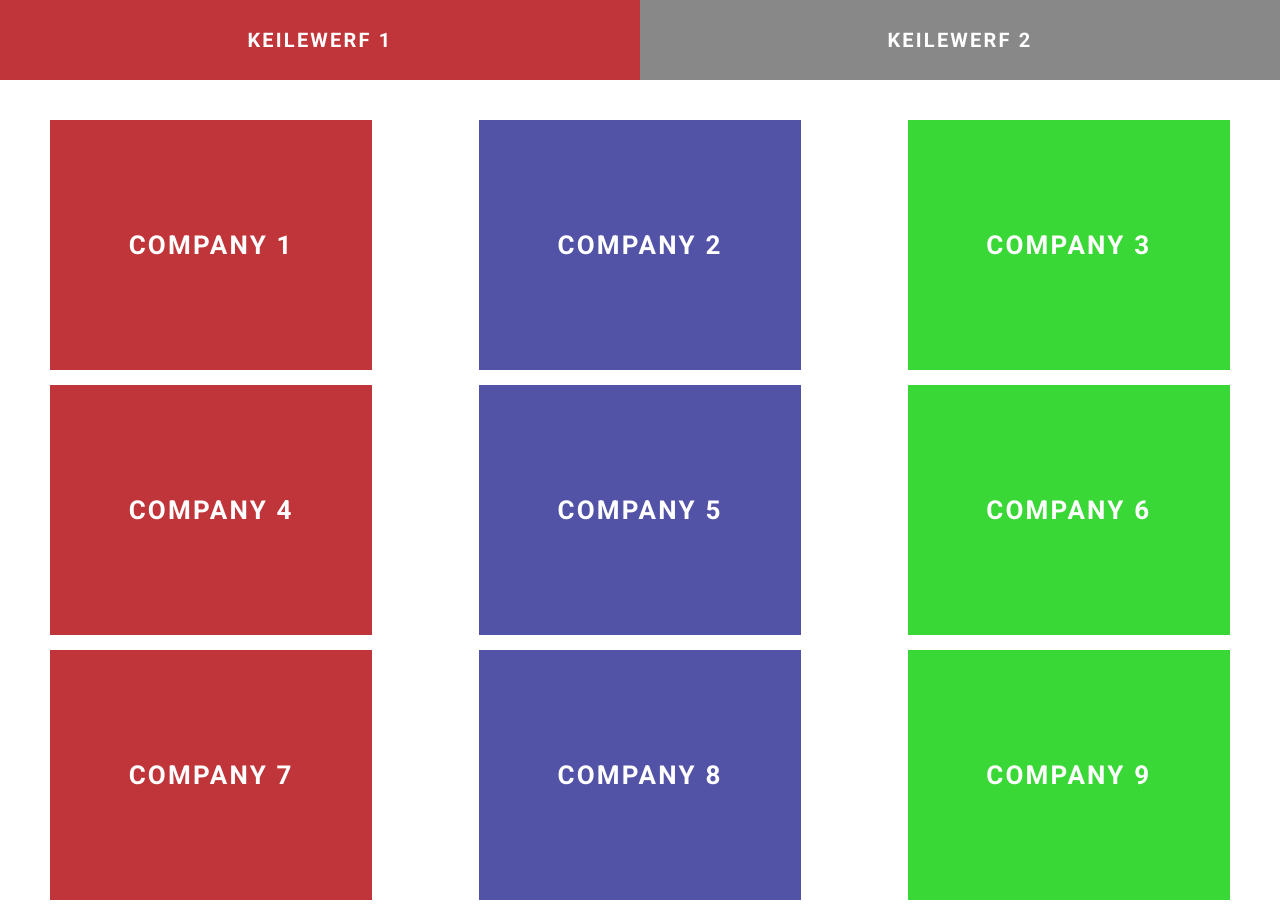
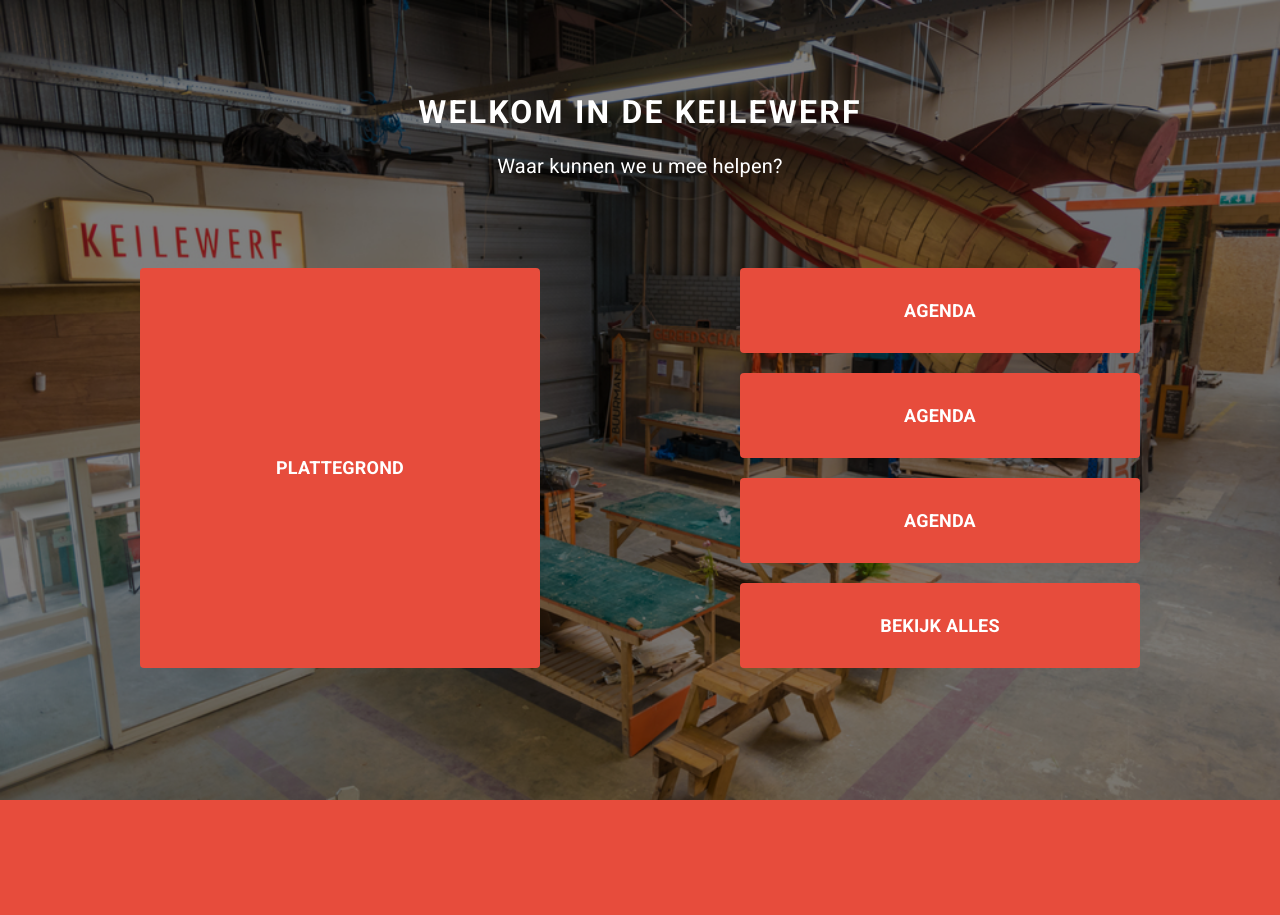
Before and after one commit to ewderonde/keilewerf-interactive-map, a PHP site: page / in a window 1280 px wide. After the commit the page ends 800 px from the top, so only its background shows below. Run offline with PHP 8.4, Linux system fonts and the light colour scheme; grey boxes labelled with a size stand in for pictures from a placeholder-image service; some libraries are stand-ins or nearby versions.

Commit message:
Changed design to casper his wireframes

```diff
--- a/css/global.css
+++ b/css/global.css
@@ -782,10 +782,16 @@
 a {
   color: #333;
   text-decoration: none;
+  outline: 0;
 }
 
 a:hover {
   text-decoration: none;
+  outline: 0;
+}
+
+a:active, a:focus {
+  outline: 0;
 }
 
 input {
@@ -793,77 +799,134 @@
   border-radius: 0 !important;
 }
 
-.navigation {
+.opacity {
+  background: #000000;
+  position: fixed;
+  top: 0;
+  left: 0;
+  width: 100%;
+  height: 100vh;
+  z-index: 1;
+  opacity: 0.5;
+}
+
+section#welcome {
   position: relative;
-  margin-bottom: 40px;
+  width: 100%;
+  background: url(../images/background.jpg) no-repeat fixed;
+  background-size: cover;
+  height: 100vh;
+  color: #fff;
 }
-.navigation ul {
+section#welcome .content {
+  display: block;
+  z-index: 1;
+  position: relative;
+}
+section#welcome .content h1 {
+  font-size: 32px;
+  text-transform: uppercase;
+  letter-spacing: 2.2px;
+  font-weight: 700;
+  text-align: center;
+  padding-top: 100px;
+  padding-bottom: 30px;
+}
+section#welcome .content h2 {
+  font-size: 20px;
+  text-align: center;
+}
+section#welcome .content .keuze {
   display: flex;
   justify-content: space-around;
-  flex-flow: row wrap;
+  width: 1200px;
+  margin: 90px auto 0;
 }
-.navigation ul li {
-  width: 50%;
+section#welcome .content .keuze .block .plattegrond {
+  display: block;
+  width: 400px;
+  height: 400px;
+  background: #e74c3c;
+  color: white;
+  text-align: center;
+  line-height: 400px;
+  font-weight: 700;
+  text-transform: uppercase;
+  border-radius: 4px;
+  font-size: 18px;
 }
-.navigation ul li a {
+section#welcome .content .keuze .block .plattegrond:hover {
+  background: #c0392b;
+}
+section#welcome .content .keuze .block .agenda {
+  display: block;
+  width: 400px;
+  height: 85px;
+  background: #e74c3c;
+  color: white;
+  text-align: center;
+  line-height: 85px;
+  font-weight: 700;
+  text-transform: uppercase;
+  border-radius: 4px;
+  font-size: 18px;
+  margin-bottom: 20px;
+}
+section#welcome .content .keuze .block .agenda:hover {
+  background: #c0392b;
+}
+section#welcome .content .keuze .block .agenda:last-child {
+  margin-bottom: 0;
+}
+
+section#plattegrond {
+  position: relative;
+  display: none;
   width: 100%;
-  background: #888;
-  line-height: 80px;
-  display: block;
-  text-align: center;
-  font-size: 20px;
-  text-transform: uppercase;
-  color: #fff;
-  font-weight: 700;
-  letter-spacing: 2.2px;
-}
-.navigation ul li a:hover {
-  background-color: #C03539;
+  background: url(../images/background-2.jpg) no-repeat fixed;
+  background-size: cover;
+  height: 100vh;
   color: #fff;
 }
-.navigation ul li a.active {
-  background-color: #C03539;
-  color: #fff;
+section#plattegrond .header {
+  position: relative;
+  z-index: 2;
+  width: 1200px;
+  margin: 0 auto;
+  padding-top: 50px;
 }
-
-.content {
+section#plattegrond .header input {
+  padding: 15px 15px;
+  font-size: 20px;
+  border-radius: 4px !important;
+  width: 100%;
+  box-sizing: border-box;
+}
+section#plattegrond .loodsen {
+  position: relative;
+  z-index: 2;
+  width: 1200px;
+  margin: 100px auto 0;
   display: flex;
   justify-content: space-between;
-  flex-flow: row wrap;
-  position: relative;
-  width: 100%;
 }
-.content .company {
-  width: 33%;
+section#plattegrond .loodsen .loods h2 {
+  font-size: 20px;
   text-align: center;
-  height: 265px;
-  line-height: 250px;
-  padding: 0 50px;
-  box-sizing: border-box;
-  cursor: pointer;
+  margin-bottom: 30px;
 }
-.content .company h2.title {
-  font-size: 26px;
-  font-weight: 700;
-  letter-spacing: 2.2px;
-  background-color: #cccccc;
-  color: #ffffff;
-  text-transform: uppercase;
+section#plattegrond .loodsen .loods .map {
+  width: 400px;
+  background: #fff;
+  height: 400px;
+  border-radius: 4px;
 }
-.content .company h2.title:hover {
-  background-color: #635959 !important;
-}
-.content .company.red h2.title {
-  background: #c03539;
-}
-.content .company.blue h2.title {
-  background: #5252a7;
-}
-.content .company.green h2.title {
-  background: #39d837;
-}
-.content .company .hidden-content {
-  display: none;
+section#plattegrond .loodsen .loods:nth-child(2) .map {
+  width: 200px;
+  background-color: transparent;
+  text-align: center;
+  line-height: 400px;
+  font-size: 20px;
 }
 
 /***
--- a/index.html
+++ b/index.html
@@ -10,87 +10,87 @@
         </meta>
     </head>
     <body>
-    	<section id="header">
-    		<div class="navigation">
-    			<ul>
-    				<li><a class="active" href="#keilewerf1">Keilewerf 1</a></li>
-    				<li><a href="#keilewerf2">Keilewerf 2</a></li>
-    			</ul>
+        <div class="opacity"></div>
+        <section id="welcome">
+            <div class="content">
+                <h1>Welkom in de Keilewerf</h1>
+                <h2>Waar kunnen we u mee helpen?</h2>
+                <div class="keuze">
+                    <div class="block">
+                        <a href="#plattegrond" class="plattegrond">Plattegrond</a>
+                    </div>
+                    <div class="block">
+                        <a href="#agenda" class="agenda">Agenda</a>
+                        <a href="#agenda" class="agenda">Agenda</a>
+                        <a href="#agenda" class="agenda">Agenda</a>
+                        <a href="#agenda" class="agenda">Bekijk alles</a>
+                    </div>
+                </div>
             </div>
         </section>
-        <section id="main">
-        	<div class="content">
-        		<div class="company red">
-        			<h2 class="title">Company 1</h2>
-        			<div class="hidden-content">
-        				<h2 class="title">Company 1</h2>
-        				<p>Lorem ipsum dolor sit amet, consectetur adipisicing elit. Ab quasi earum unde modi animi ea harum sapiente expedita sed! Pariatur quae hic doloremque nisi eum, harum illo voluptatem odio quidem.</p>
-        				<img src="http://placehold.it/300x300" alt="placeholder">
+        <section id="plattegrond">
+        	<div class="header">
+                <input type="text" placeholder="Wat zoekt u? Bijvoorbeeld 'Meubelmaker'">
+            </div>
+            <div class="loodsen">
+                <div class="loods">
+                    <h2>Keilewerf 1</h2>
+                    <div class="map">
+                        <div class="company"></div>
+                        <div class="company"></div>
+                        <div class="company"></div>
+                        <div class="company"></div>
+                        <div class="company"></div>
+                        <div class="company"></div>
+                        <div class="company"></div>
+                        <div class="company"></div>
+                        <div class="company"></div>
+                        <div class="company"></div>
+                        <div class="company"></div>
+                        <div class="company"></div>
+                        <div class="company"></div>
+                        <div class="company"></div>
+                        <div class="company"></div>
+                        <div class="company"></div>
+                        <div class="company"></div>
+                        <div class="company"></div>
+                        <div class="company"></div>
+                        <div class="company"></div>
+                        <div class="company"></div>
+                        <div class="company"></div>
+                        <div class="company"></div>
+                        <div class="company"></div>
+                        <div class="company"></div>
+                        <div class="company"></div>
+                        <div class="company"></div>
+                        <div class="company"></div>
+                        <div class="company"></div>
+                        <div class="company"></div>
+                        <div class="company"></div>
+                        <div class="company"></div>
+                        <div class="company"></div>
+                        <div class="company"></div>
+                        <div class="company"></div>
+                        <div class="company"></div>
+                        <div class="company"></div>
+                        <div class="company"></div>
+                        <div class="company"></div>
+                        <div class="company"></div>
+                        <div class="company"></div>
+                        <div class="company"></div>
+                        <div class="company"></div>
+                        <div class="company"></div>
                     </div>
                 </div>
-        		<div class="company blue">
-        			<h2 class="title">Company 2</h2>
-        			<div class="hidden-content">
-        				<h2 class="title">Company 2</h2>
-        				<p>Lorem ipsum dolor sit amet, consectetur adipisicing elit. Ab quasi earum unde modi animi ea harum sapiente expedita sed! Pariatur quae hic doloremque nisi eum, harum illo voluptatem odio quidem.</p>
-        				<img src="http://placehold.it/300x300" alt="placeholder">
+                <div class="loods">
+                    <h2>Kleine loods</h2>
+                    <div class="map">
+                        <p>U bevindt zich hier!</p>
                     </div>
                 </div>
-        		<div class="company green">
-        			<h2 class="title">Company 3</h2>
-        			<div class="hidden-content">
-        				<h2 class="title">Company 3</h2>
-        				<p>Lorem ipsum dolor sit amet, consectetur adipisicing elit. Ab quasi earum unde modi animi ea harum sapiente expedita sed! Pariatur quae hic doloremque nisi eum, harum illo voluptatem odio quidem.</p>
-        				<img src="http://placehold.it/300x300" alt="placeholder">
-        			</div>
-        		</div>
-        		<div class="company red">
-        			<h2 class="title">Company 4</h2>
-        			<div class="hidden-content">
-        				<h2 class="title">Company 4</h2>
-        				<p>Lorem ipsum dolor sit amet, consectetur adipisicing elit. Ab quasi earum unde modi animi ea harum sapiente expedita sed! Pariatur quae hic doloremque nisi eum, harum illo voluptatem odio quidem.</p>
-        				<img src="http://placehold.it/300x300" alt="placeholder">
-        			</div>
-        		</div>
-        		<div class="company blue">
-        			<h2 class="title">Company 5</h2>
-        			<div class="hidden-content">
-        				<h2 class="title">Company 5</h2>
-        				<p>Lorem ipsum dolor sit amet, consectetur adipisicing elit. Ab quasi earum unde modi animi ea harum sapiente expedita sed! Pariatur quae hic doloremque nisi eum, harum illo voluptatem odio quidem.</p>
-        				<img src="http://placehold.it/300x300" alt="placeholder">
-        			</div>
-        		</div>
-        		<div class="company green">
-        			<h2 class="title">Company 6</h2>
-        			<div class="hidden-content">
-        				<h2 class="title">Company 6</h2>
-        				<p>Lorem ipsum dolor sit amet, consectetur adipisicing elit. Ab quasi earum unde modi animi ea harum sapiente expedita sed! Pariatur quae hic doloremque nisi eum, harum illo voluptatem odio quidem.</p>
-        				<img src="http://placehold.it/300x300" alt="placeholder">
-        			</div>
-        		</div>
-        		<div class="company red">
-        			<h2 class="title">Company 7</h2>
-        			<div class="hidden-content">
-        				<h2 class="title">Company 7</h2>
-        				<p>Lorem ipsum dolor sit amet, consectetur adipisicing elit. Ab quasi earum unde modi animi ea harum sapiente expedita sed! Pariatur quae hic doloremque nisi eum, harum illo voluptatem odio quidem.</p>
-        				<img src="http://placehold.it/300x300" alt="placeholder">
-        			</div>
-        		</div>
-        		<div class="company blue">
-        			<h2 class="title">Company 8</h2>
-        			<div class="hidden-content">
-        				<h2 class="title">Company 8</h2>
-        				<p>Lorem ipsum dolor sit amet, consectetur adipisicing elit. Ab quasi earum unde modi animi ea harum sapiente expedita sed! Pariatur quae hic doloremque nisi eum, harum illo voluptatem odio quidem.</p>
-        				<img src="http://placehold.it/300x300" alt="placeholder">
-        			</div>
-        		</div>
-        		<div class="company green">
-        			<h2 class="title">Company 9</h2>
-        			<div class="hidden-content">
-        				<h2 class="title">Company 9</h2>
-        				<p>Lorem ipsum dolor sit amet, consectetur adipisicing elit. Ab quasi earum unde modi animi ea harum sapiente expedita sed! Pariatur quae hic doloremque nisi eum, harum illo voluptatem odio quidem.</p>
-        				<img src="http://placehold.it/300x300" alt="placeholder">
-        			</div>
+                <div class="loods">
+                    <h2>Keilewerf 2</h2>
+                    <div class="map"></div>
                 </div>
             </div>
         </section>
--- a/js/main.js
+++ b/js/main.js
@@ -6,6 +6,11 @@
 
 	// Set eventlisteners on company elements.
 	Company.setEventListeners();
+
+	$('.plattegrond').click(function(){
+		$('#plattegrond').fadeIn("slow");
+		$('#welcome').fadeOut("fast");
+	});
 }
 
 
--- a/sass/_dev_main.scss
+++ b/sass/_dev_main.scss
@@ -51,96 +51,150 @@
 a{
 	color: $pri-color;
 	text-decoration: none;
+	outline: 0;
 }
 a:hover{
 	text-decoration: none;
+	outline: 0;
+}
+a:active, a:focus {
+	outline: 0;
 }
 input {
     -webkit-appearance: none !important;
     border-radius: 0 !important;
 }
-.navigation {
+
+.opacity {
+    background: #000000;
+    position: fixed;
+    top: 0;
+    left: 0;
+    width: 100%;
+    height: 100vh;
+    z-index: 1;
+    opacity: 0.5;
+}
+section#welcome {
     position: relative;
-	margin-bottom: 40px;
-	ul {
+    width: 100%;
+    background: url(../images/background.jpg) no-repeat fixed;
+    background-size: cover;
+    height: 100vh;
+    color: #fff;
+	.content {
+		display: block;
+	    z-index: 1;
+	    position: relative;
+		h1 {
+		    font-size: 32px;
+		    text-transform: uppercase;
+		    letter-spacing: 2.2px;
+		    font-weight: 700;
+		    text-align: center;
+		    padding-top: 100px;
+		    padding-bottom: 30px;
+		}
+		h2 {
+		    font-size: 20px;
+		    text-align: center;
+		}
+		.keuze {
 		    display: flex;
 		    justify-content: space-around;
-	    flex-flow: row wrap;
-	    li {
-	    	width: 50%;
-	    	a {
-    		    width: 100%;
-			    background: #888;
-			    line-height: 80px;
+		    width: 1200px;
+		    margin: 90px auto 0;
+		    .block {
+	    		.plattegrond {
 				    display: block;
+				    width: 400px;
+				    height: 400px;
+				    background: #e74c3c;
+				    color: white;
 				    text-align: center;
-			    font-size: 20px;
+				    line-height: 400px;
+				    font-weight: 700;
 				    text-transform: uppercase;
-			    color: #fff;
+				    border-radius: 4px;
+				    font-size: 18px;
+				    &:hover {
+				    	background: #c0392b;
+				    }
+				}
+				.agenda {
+					display: block;
+				    width: 400px;
+				    height: 85px;
+				    background: #e74c3c;
+				    color: white;
+				    text-align: center;
+				    line-height: 85px;
 				    font-weight: 700;
-			    letter-spacing: 2.2px;
+				    text-transform: uppercase;
+				    border-radius: 4px;
+				    font-size: 18px;
+				    margin-bottom: 20px;
 				    &:hover {
-					background-color: $sec-color;
-					color: #fff;
+				    	background: #c0392b;
 				    }
-	    		&.active {
-	    			background-color: $sec-color;
-	    			color: #fff;
+				    &:last-child {
+				    	margin-bottom: 0;
 				    }
 				}
 		    }
 		}
 	}
-.content {
+}
+section#plattegrond {
+    position: relative;
+    display: none;
+    width: 100%;
+    background: url(../images/background-2.jpg) no-repeat fixed;
+    background-size: cover;
+    height: 100vh;
+    color: #fff;
+    .header {
+        position: relative;
+	    z-index: 2;
+	    width: 1200px;
+	    margin: 0 auto;
+	    padding-top: 50px;
+	    input {
+	        padding: 15px 15px;
+    		font-size: 20px;
+		    border-radius: 4px !important;
+		    width: 100%;
+		    box-sizing: border-box;
+	    }
+	}
+	.loodsen {
+	    position: relative;
+	    z-index: 2;
+	    width: 1200px;
+	    margin: 100px auto 0;
 	    display: flex;
 	    justify-content: space-between;
-    flex-flow: row wrap;
-    position: relative;
-    width: 100%;
-	.company {
-        width: 33%;
+	    .loods {
+	    	h2 {
+	    		font-size: 20px;
 		    	text-align: center;
-	    height: 265px;
-	    line-height: 250px;
-	    padding: 0 50px;
-	    box-sizing: border-box;
-	    cursor: pointer;
-		h2.title {
-			font-size: 26px;
-			font-weight: 700;
-			letter-spacing: 2.2px;
-			background-color: #cccccc;
-			color: #ffffff;
-			text-transform: uppercase;
-			&:hover {
-				background-color: #635959 !important;
+		    	margin-bottom: 30px;
 	    	}
+	    	.map {
+			    width: 400px;
+			    background: #fff;
+			    height: 400px;
+			    border-radius: 4px;
 			}
-		&.red {
-			h2.title {
-				background: #c03539;
-			}
-		}
-		&.blue {
-			h2.title {
-				background: #5252a7;
-			}
-		}
-		&.green {
-			h2.title {
-				background: #39d837;
-			}
-		}
-		.hidden-content {
-			h2.title {
-
-			}
-			p {
-
-			}
-			img {
-
+		    &:nth-child(2) {
+		    	.map {
+			    	width: 200px;
+			    	background-color: transparent;
+				    text-align: center;
+				    line-height: 400px;
+				    font-size: 20px;
 			    }
 			}
 	    }
 	}
+}
```
Also changed, not shown: images/background-2.jpg (added), images/background.jpg (added). Lines whose indentation alone changed are shown as unchanged.
